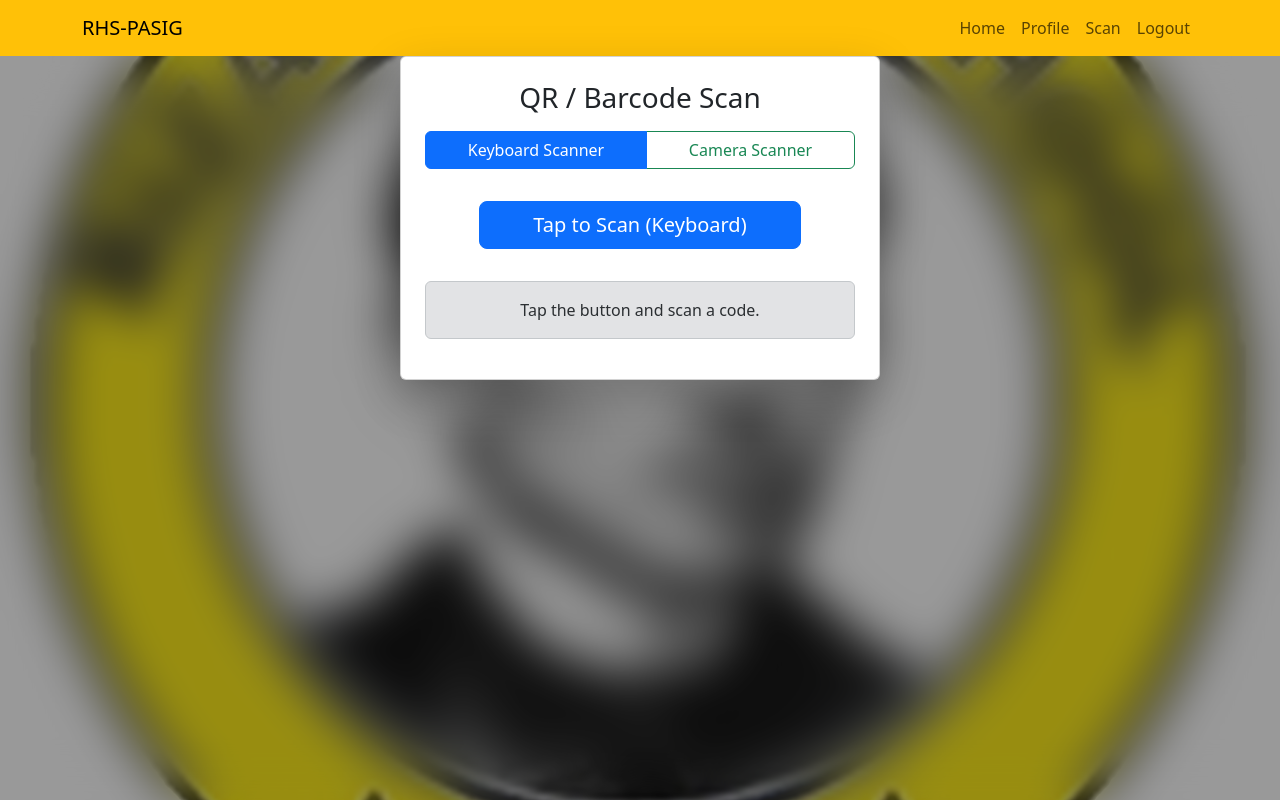
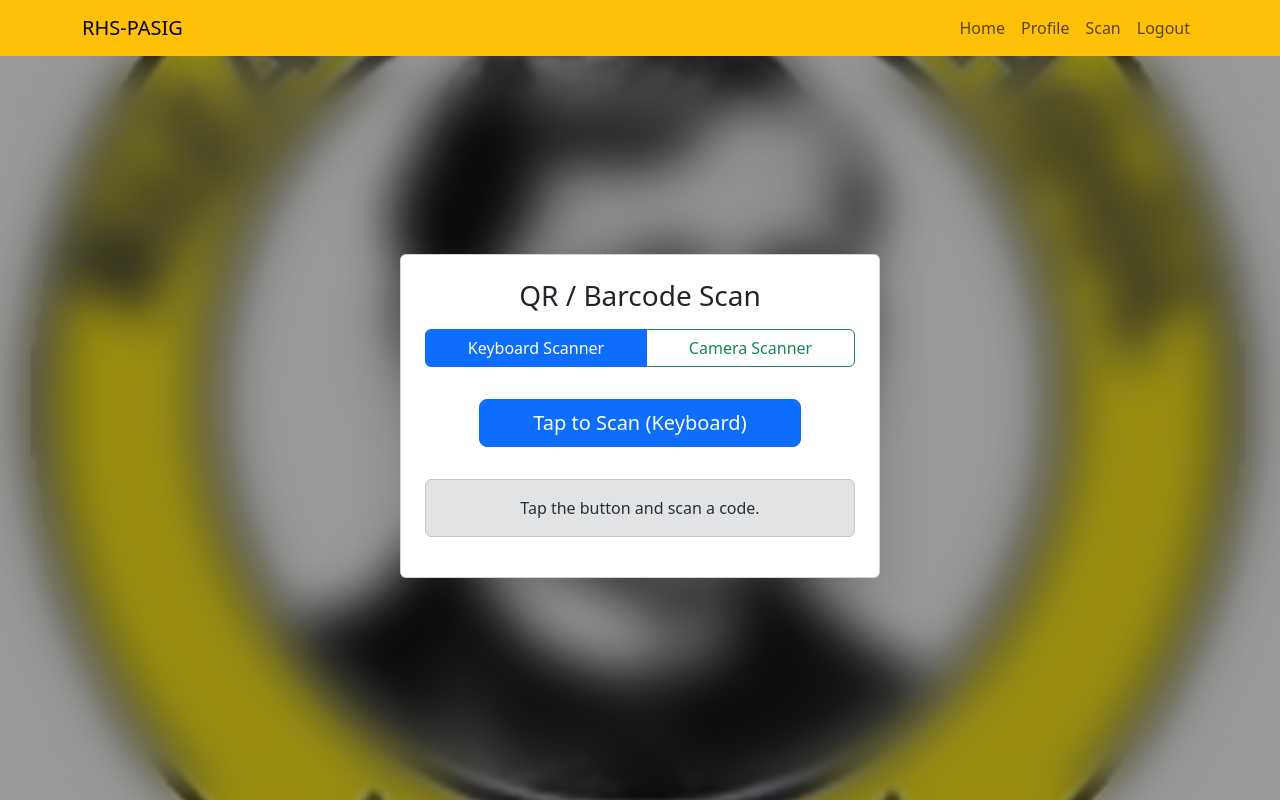
Before and after one commit to oscarlazo1925/rhs-pasig-frontend-cloudflare, a React (Vite) app: page /scan in a window 1280 px wide. Built offline with nearby package versions, Linux system fonts and the light colour scheme; no server answers; sample sign-in values are in the browser's storage.

Commit message:
pre deployment cloudflare

```diff
--- a/src/index.css
+++ b/src/index.css
@@ -65,3 +65,7 @@ background-color: #FFC107 !important;
 .page-container {
   /* your background settings already here are fine */
 }
+
+.min-vh-90 {
+  min-height: 90vh;
+}
```
Also changed, not shown: 5 other files (tests, documents, lock files or other folders).
